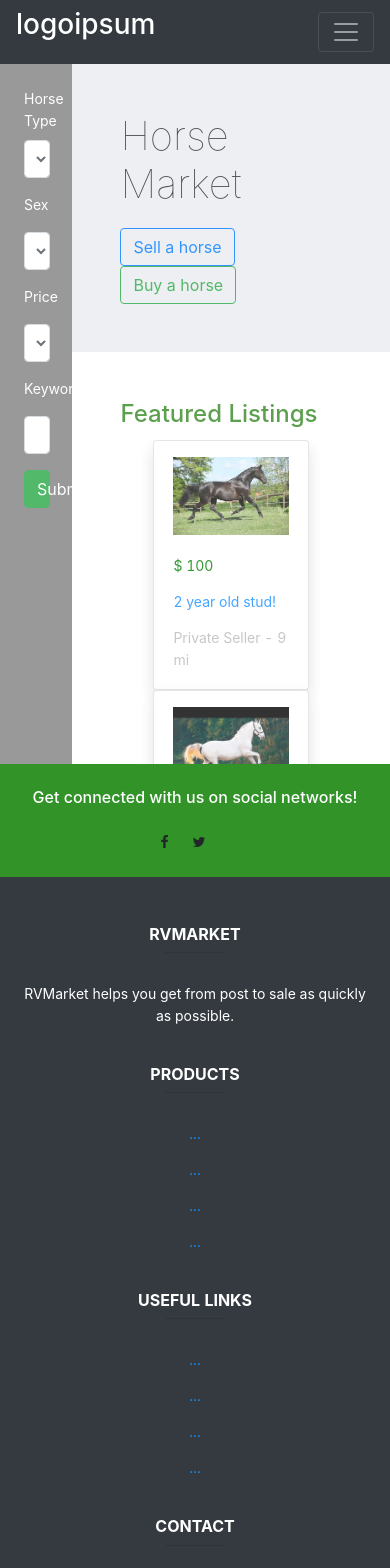
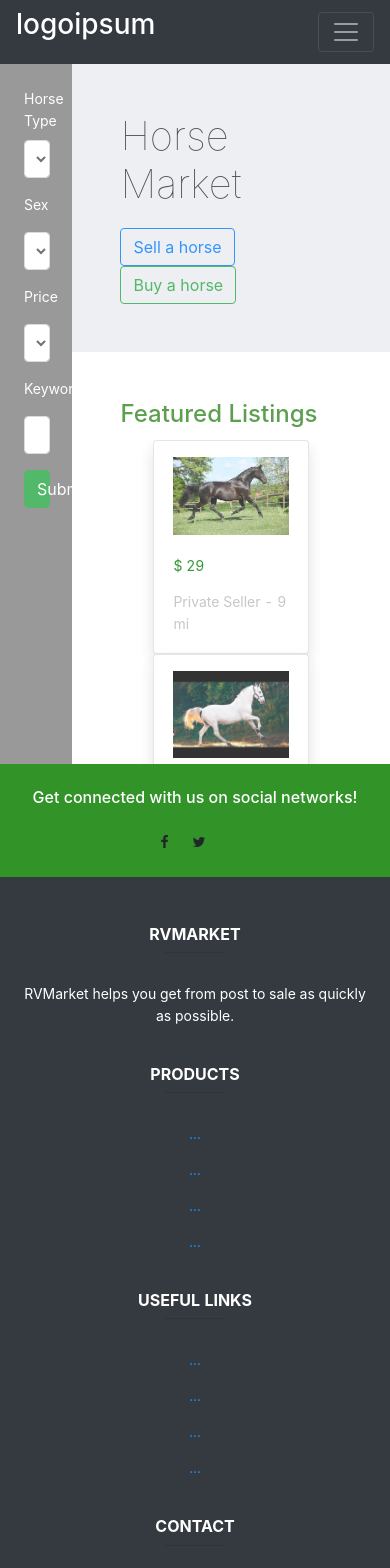
Before and after one commit to B2Gdevs/horse-market-react, a React (Create React App) app: page / in a window 390 px wide. Shown: the top 1568 px of the page. Built offline with nearby package versions, Linux system fonts and the light colour scheme.

Commit message:
removed remaining in-line styles

```diff
--- a/src/App.js
+++ b/src/App.js
@@ -39,8 +39,6 @@ function App() {
                     <Route exact path="/listings-details" component={ListingsDetails}/>
                     <Route exact path="/listings-search" component={ListingsSearch}/>
 
-                    {/* <Route exact path="/about" component={About}/>
-          <Route component={error_404}/> */}
                 </Switch>
                 <Footer/>
             </Router>
--- a/src/MakeListing/subscriptionpage.js
+++ b/src/MakeListing/subscriptionpage.js
@@ -26,6 +26,9 @@ const Styles = styled.div`
    }
    .progress {
         height: 5px
+   }
+   .buy-listing-link {
+        text-decoration: none;
    }
 `
 
@@ -67,7 +70,7 @@ const SubscriptionPage = () => {
                                 <ul className="list-group mt-4">
                                     <li className="list-group-item">6 Photos</li>
                                     <li className="list-group-item">Basic Listing feature</li>
-                                    <a href={"/buy-listing"} style={{textDecoration: "none"}}>
+                                    <a href={"/buy-listing"} className={"buy-listing-link"}>
                                         <li className="list-group-item choose-plan">Choose Plan
                                         </li>
                                     </a>
@@ -88,7 +91,7 @@ const SubscriptionPage = () => {
                                     <li className="list-group-item">Youtube video link space</li>
                                     <li className="list-group-item">10 Photos</li>
                                     <li className="list-group-item">Basic listing features</li>
-                                    <a href={"/buy-listing"} style={{textDecoration: "none"}}>
+                                    <a href={"/buy-listing"} className={"buy-listing-link"}>
                                         <li className="list-group-item choose-plan">Choose Plan
                                         </li>
                                     </a>
@@ -110,7 +113,7 @@ const SubscriptionPage = () => {
                                     <li className="list-group-item">Multiple Youtube Video Link Space</li>
                                     <li className="list-group-item">20 Photos</li>
                                     <li className="list-group-item">Basic listing features</li>
-                                    <a href={"/buy-listing"} style={{textDecoration: "none"}}>
+                                    <a href={"/buy-listing"} className={"buy-listing-link"}>
                                         <li className="list-group-item choose-plan">Choose Plan
                                         </li>
                                     </a>
--- a/src/details/ListingSearch.js
+++ b/src/details/ListingSearch.js
@@ -126,6 +126,14 @@ const Styles = styled.div`
     .listing-content {
         background-color: white;
     }
+    .horse-section {
+        margin: 0;
+        padding: 0;
+    }
+    .search-section {
+        margin: 0;
+        padding: 0;
+    }
   `
 const ListingsSearch = () => {
     const [liked, setLiked] = useState(false)
@@ -170,7 +178,7 @@ const ListingsSearch = () => {
 
                 <div className="my-5 container">
                     <div className="row">
-                        <div className="col-md-3 mt-auto mb-3" style={{margin: 0, padding: 0}}>
+                        <div className="col-md-3 mt-auto mb-3 search-section">
                             <div className="">
                                 <div className="filter-item-title">
                                     <div className="filter-item-wrapper filter-margin">
@@ -189,7 +197,7 @@ const ListingsSearch = () => {
                                 <SingleSelectFilter className='trim' keyWord={"keyword-collapse-8"} name={"Breading Capable"}/>
                             </div>
                         </div>
-                        <div className="col-md-9" style={{margin: 0, padding: 0}}>
+                        <div className="col-md-9 horse-section">
                             <div className="p-3">
                                 <div className="row p-3 matches">
                                     <div className="row mx-auto">
--- a/src/pages/LandingPage.js
+++ b/src/pages/LandingPage.js
@@ -9,6 +9,7 @@ import horse2 from '../assets/horse2.jpg';
 import horse3 from '../assets/horse3.jpeg';
 import horse4 from '../assets/horse4.jpg';
 import {Link} from "react-router-dom";
+import SlideData from "../details/SlideData";
 
 
 const Styles = styled.div`
@@ -18,6 +19,7 @@ const Styles = styled.div`
         width:20%;
         height:700px;
         overflow: auto;
+        color: white;
     }
     .mainarea {
         opacity:0.8;
@@ -25,15 +27,53 @@ const Styles = styled.div`
         height:700px;
         overflow: auto;
     }
+    .page-wrapper {
+        position : relative;
+        overflow: auto;
+    }
+    .top-section {
+        background-color: #E9ECEF;
+    }
+    .horse-heading {
+        font-weight: lighter;
+    }
+    .feature-listing-heading {
+        color: #348824;
+    }
 `
 
 const LandingPage = () => {
-
+    const horseData = [
+        {
+            image: horse1,
+            desc: "2 year old stud!",
+            location: "Private Seller - 9 mi",
+            price: "$ 29"
+        },
+        {
+            image: horse2,
+            desc: "2 year old stud!",
+            location: "Private Seller - 9 mi",
+            price: "$ 29"
+        }
+        , {
+            image: horse3,
+            desc: "2 year old stud!",
+            location: "Private Seller - 9 mi",
+            price: "$ 29"
+        }
+        , {
+            image: horse4,
+            desc: "2 year old stud!",
+            location: "Private Seller - 9 mi",
+            price: "$ 29"
+        }
+    ]
     return (
         <Styles>
             <div className="">
-                <div className="d-flex" style={{position: "relative", overflow: "auto"}}>
-                    <div style={{color: "white"}} className="sidenav p-4">
+                <div className="d-flex page-wrapper">
+                    <div className="sidenav p-4">
                         <form>
                             <label>Horse Type</label>
                             <select className="form-control horse-type" id="horse-type"
@@ -70,10 +110,10 @@ const LandingPage = () => {
 
                     </div>
                     <div className="mainarea">
-                        <div className="p-5" style={{backgroundColor: "#E9ECEF"}}>
+                        <div className="p-5 top-section">
                             <div className="row">
                                 <div className="col-md-12">
-                                    <h1 style={{fontWeight: "lighter"}}>Horse Market</h1>
+                                    <h1 className={"horse-heading"}>Horse Market</h1>
                                 </div>
 
                                 <div className="col-md-12">
@@ -85,127 +125,13 @@ const LandingPage = () => {
                         <div className="p-5">
                             <div className="row">
                                 <div className="col-md-12">
-                                    <h4 style={{color: "#348824"}}>Featured Listings</h4>
+                                    <h4 className={"feature-listing-heading"}>Featured Listings</h4>
                                 </div>
                                 <div className="col-md-12">
                                     <Slide>
-                                        <div className="each-slide">
-                                            <div className='row justify-content-center'>
-                                                <Link className="card shadow col-md-2 mx-5" to={"/listings-details"}>
-                                                    <img className="px-1 py-3" src={horse1} alt={"img"}/>
-                                                    <div className="p-1">
-                                                        <p style={{color: "green"}}>$ 100</p>
-                                                        <p>2 year old stud!</p>
-                                                        <p style={{color: "#BABABC"}}>Private Seller - 9 mi</p>
-                                                    </div>
-                                                </Link>
-
-                                                <Link className="card shadow col-md-2 mx-5" to={"/listings-details"}>
-                                                    <img className="px-1 py-3" src={horse2} alt={"img"}/>
-                                                    <div className="p-1">
-                                                        <p>$ 100</p>
-                                                        <p>2 year old Mare</p>
-                                                        <p style={{color: "#BABABC"}}>Private Seller - 9 mi</p>
-                                                    </div>
-                                                </Link>
-
-                                                <Link className="card shadow col-md-2 mx-5" to={"/listings-details"}>
-                                                    <img className="px-1 py-3" src={horse3} alt={"img"}/>
-                                                    <div className="p-1">
-                                                        <p>$ 100</p>
-                                                        <p>100k Winning Stud</p>
-                                                        <p style={{color: "#BABABC"}}>Private Seller - 9 mi</p>
-                                                    </div>
-                                                </Link>
-
-                                                <Link className="card shadow col-md-2 mx-5" to={"/listings-details"}>
-                                                    <img className="px-1 py-3" src={horse4} alt={"img"}/>
-                                                    <div className="p-1">
-                                                        <p>$ 100</p>
-                                                        <p>100k Wining Mare</p>
-                                                        <p style={{color: "#BABABC"}}>Private Seller - 9 mi</p>
-                                                    </div>
-                                                </Link>
-                                            </div>
-                                        </div>
-                                        <div className="each-slide">
-                                            <div className='row justify-content-center'>
-                                                <Link className="card shadow col-md-2 mx-5" to={"/listings-details"}>
-                                                    <img className="px-1 py-3" src={horse1} alt={"img"}/>
-                                                    <div className="p-1">
-                                                        <p style={{color: "green"}}>$ 100</p>
-                                                        <p>2 year old stud!</p>
-                                                        <p style={{color: "#BABABC"}}>Private Seller - 9 mi</p>
-                                                    </div>
-                                                </Link>
-
-                                                <Link className="card shadow col-md-2 mx-5" to={"/listings-details"}>
-                                                    <img className="px-1 py-3" src={horse2} alt={"img"}/>
-                                                    <div className="p-1">
-                                                        <p>$ 100</p>
-                                                        <p>2 year old Mare</p>
-                                                        <p style={{color: "#BABABC"}}>Private Seller - 9 mi</p>
-                                                    </div>
-                                                </Link>
-
-                                                <Link className="card shadow col-md-2 mx-5" to={"/listings-details"}>
-                                                    <img className="px-1 py-3" src={horse3} alt={"img"}/>
-                                                    <div className="p-1">
-                                                        <p>$ 100</p>
-                                                        <p>100k Winning Stud</p>
-                                                        <p style={{color: "#BABABC"}}>Private Seller - 9 mi</p>
-                                                    </div>
-                                                </Link>
-
-                                                <Link className="card shadow col-md-2 mx-5" to={"/listings-details"}>
-                                                    <img className="px-1 py-3" src={horse4} alt={"img"}/>
-                                                    <div className="p-1">
-                                                        <p>$ 100</p>
-                                                        <p>100k Wining Mare</p>
-                                                        <p style={{color: "#BABABC"}}>Private Seller - 9 mi</p>
-                                                    </div>
-                                                </Link>
-                                            </div>
-                                        </div>
-                                        <div className="each-slide">
-                                            <div className='row justify-content-center'>
-                                                <Link className="card shadow col-md-2 mx-5" to={"/listings-details"}>
-                                                    <img className="px-1 py-3" src={horse1} alt={"img"}/>
-                                                    <div className="p-1">
-                                                        <p style={{color: "green"}}>$ 100</p>
-                                                        <p>2 year old stud!</p>
-                                                        <p style={{color: "#BABABC"}}>Private Seller - 9 mi</p>
-                                                    </div>
-                                                </Link>
-
-                                                <Link className="card shadow col-md-2 mx-5" to={"/listings-details"}>
-                                                    <img className="px-1 py-3" src={horse2} alt={"img"}/>
-                                                    <div className="p-1">
-                                                        <p>$ 100</p>
-                                                        <p>2 year old Mare</p>
-                                                        <p style={{color: "#BABABC"}}>Private Seller - 9 mi</p>
-                                                    </div>
-                                                </Link>
-
-                                                <Link className="card shadow col-md-2 mx-5" to={"/listings-details"}>
-                                                    <img className="px-1 py-3" src={horse3} alt={"img"}/>
-                                                    <div className="p-1">
-                                                        <p>$ 100</p>
-                                                        <p>100k Winning Stud</p>
-                                                        <p style={{color: "#BABABC"}}>Private Seller - 9 mi</p>
-                                                    </div>
-                                                </Link>
-
-                                                <Link className="card shadow col-md-2 mx-5" to={"/listings-details"}>
-                                                    <img className="px-1 py-3" src={horse4} alt={"img"}/>
-                                                    <div className="p-1">
-                                                        <p>$ 100</p>
-                                                        <p>100k Wining Mare</p>
-                                                        <p style={{color: "#BABABC"}}>Private Seller - 9 mi</p>
-                                                    </div>
-                                                </Link>
-                                            </div>
-                                        </div>
+                                        <SlideData horseData={horseData}/>
+                                        <SlideData horseData={horseData}/>
+                                        <SlideData horseData={horseData}/>
                                     </Slide>
                                 </div>
                             </div>
```
